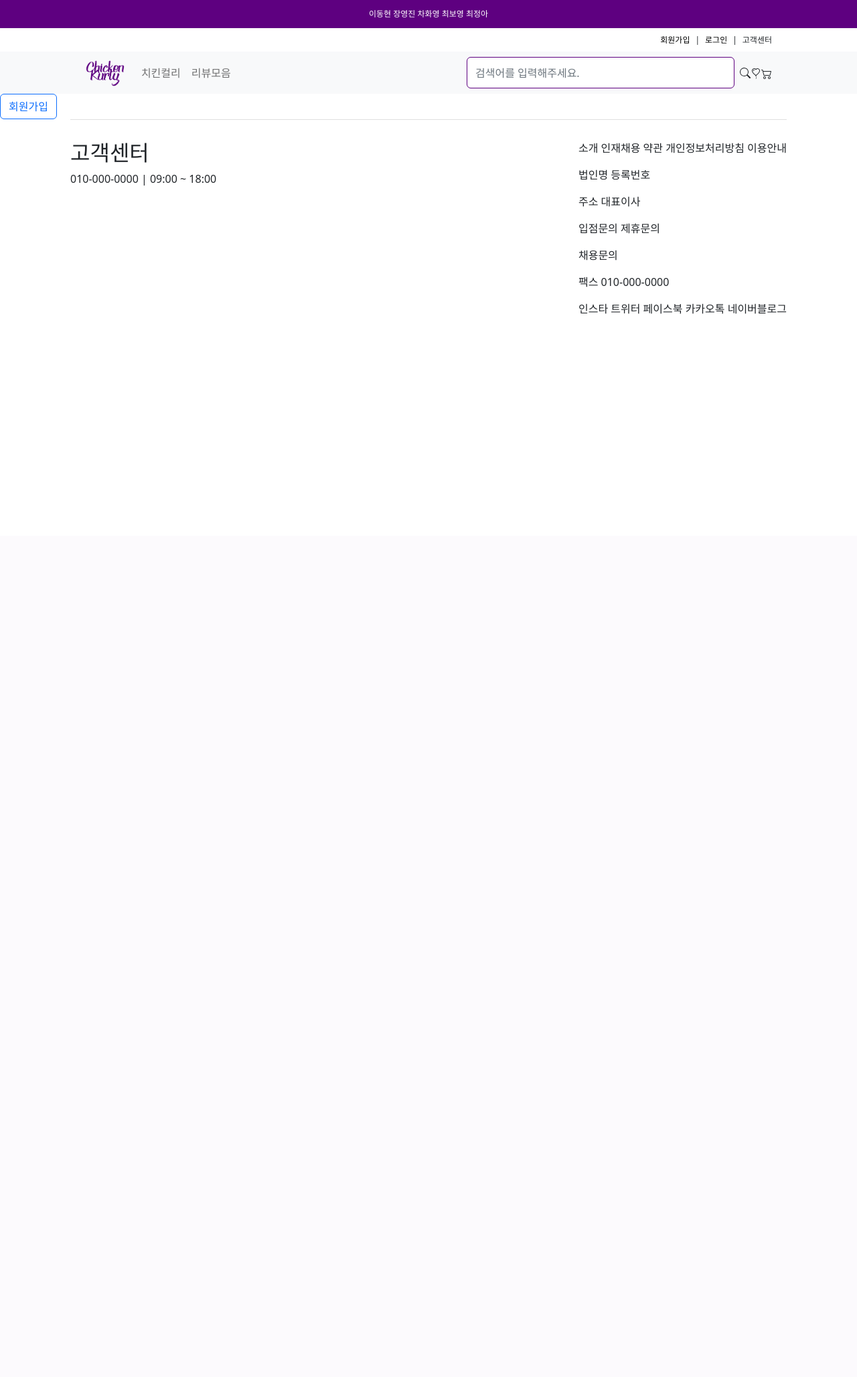
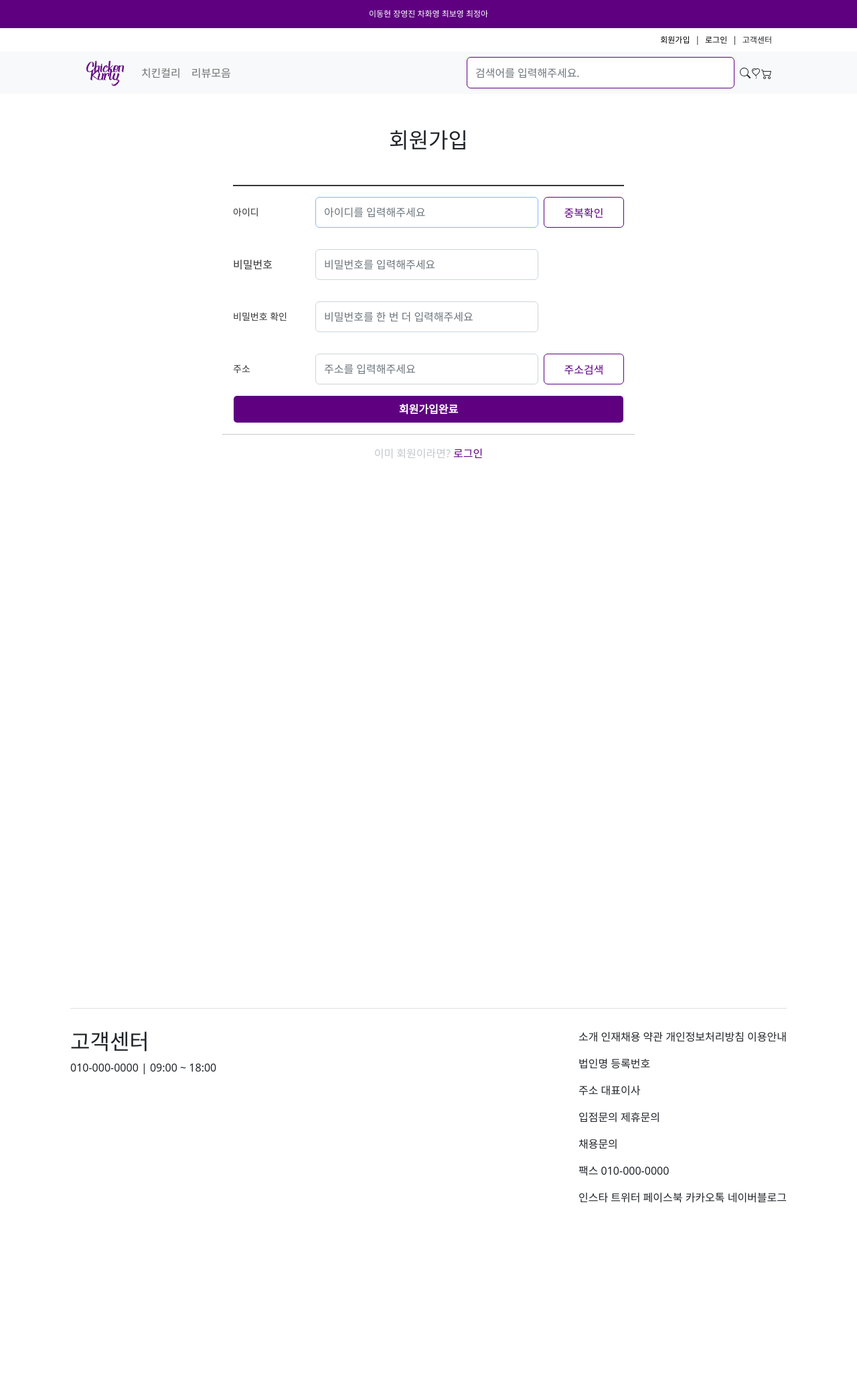
Before and after one commit to jincde/Chicken-Kurly, a Django app: template accounts/templates/accounts/signup.html in a window 1280 px wide. Shown: the top 2056 px of the page at 67% size. Before the commit the page ends 469 px from the top, so only its background shows below. Run offline with Django 3.2, Linux system fonts and the light colour scheme; the template is opened without the code that fills it, so the values that code supplies are empty; some libraries are stand-ins or nearby versions.

Commit message:
style : 회원가입 폼 디자인

```diff
--- a/accounts/templates/accounts/signup.html
+++ b/accounts/templates/accounts/signup.html
@@ -4,10 +4,67 @@
 {% bootstrap_javascript %}
 
 {% block content %}
-  <form action="" method="POST">
-    {% csrf_token %}
-    {% bootstrap_form forms %}
-    <input type="submit" class="btn btn-outline-primary" value="회원가입">
-  </form>
+<section class="container" style="width: 640px;height: 1315px; margin-top: 50px;">
+  <h2 class="d-flex justify-content-center my-5">회원가입</h2>
+  <div>
+    <form class="mx-3" action="{% url 'accounts:signup' %}"
+      style="border-top: 2px solid rgb(51, 51, 51); font-size:14px;" method="POST">
+      {% csrf_token %}
+      <div class="d-flex align-items-center">
+        <h6 class="my-3" style="width: 123px; color: rgb(51, 51, 51); font-size:14px;">아이디</h6>
+        <div class="my-3">
+          <input type="text" style="width: 333px; height: 46px;" name="username" maxlength="150" autofocus=""
+            class="signup-input form-control" placeholder="아이디를 입력해주세요" required="" id="id_username">
+        </div>
+        <div>
+          <input class="btn"
+            style="margin-left: 8px; width: 120px; height: 46px; border: 1px solid #5e0080; color: #5e0080;"
+            value="중복확인">
+        </div>
+      </div>
+      <div class="d-flex align-items-center">
+        <h6 class="my-3" style="width: 123px; color: rgb(51, 51, 51)">비밀번호</h6>
+        <div class="my-3">
+          <input type="password" style="width:333px; height: 46px; form" name=" password1" autocomplete="new-password"
+            class="signup-input form-control" placeholder="비밀번호를 입력해주세요" required="" id="id_password1">
+        </div>
+      </div>
+      <div class="d-flex align-items-center">
+        <h6 class="my-3" style="width:123px; color: rgb(51, 51, 51); font-size:14px;">비밀번호 확인</h6>
+        <div class="my-3">
+          <input type="password" style="width:333px; height: 46px;" name="password2" autocomplete="new-password"
+            class="signup-input form-control" placeholder="비밀번호를 한 번 더 입력해주세요" required="" id="id_password2">
+        </div>
+      </div>
+      <div class="d-flex align-items-center">
+        <h6 class="my-3" style="width:123px; color: rgb(51, 51, 51); font-size:14px;">주소</h6>
+        <div class="my-3">
+          <input type="text" style="width:333px; height: 46px;" name="" class="signup-input form-control"
+            placeholder="주소를 입력해주세요" required="">
+        </div>
+        <div>
+          <input class="btn"
+            style="width: 120px; height: 46px; border: 1px solid #5e0080; color: #5e0080; margin-left: 8px;"
+            value="주소검색">
+        </div>
+      </div>
+      <input type="submit" class="btn py-2 form-control fw-bold" style="background-color: #5e0080; color: white"
+        value="회원가입완료">
+    </form>
+  </div>
+  <hr>
+  <div class="d-flex justify-content-center">
+    <p style="color: rgba(194, 200, 204, 1)">이미 회원이라면? <a class="text-decoration-none" style="color:#5e0080"
+        href="{% url 'accounts:login' %}">로그인</a></p>
+  </div>
+</section>
 
 {% endblock content %}
+
+
+<input type="text" name="username" maxlength="150" autofocus="" class="form-control" placeholder="사용자 이름" required=""
+  id="id_username">
+<input type="password" name="password1" autocomplete="new-password" class="form-control" placeholder="비밀번호" required=""
+  id="id_password1">
+<input type="password" name="password2" autocomplete="new-password" class="form-control" placeholder="비밀번호 확인"
+  required="" id="id_password2">
--- a/static/css/style.css
+++ b/static/css/style.css
@@ -28,3 +28,7 @@
 .non_a:hover {
   color: #5e0080;
 }
+
+.signup-input:focus {
+  outline: 1px sollid #5e0080;
+}
--- a/templates/base.html
+++ b/templates/base.html
@@ -10,7 +10,8 @@
   <meta name="viewport" content="width=device-width, initial-scale=1.0">
 
   <!-- CSS only -->
-    <link href="https://cdn.jsdelivr.net/npm/bootstrap@5.2.2/dist/css/bootstrap.min.css" rel="stylesheet" integrity="sha384-Zenh87qX5JnK2Jl0vWa8Ck2rdkQ2Bzep5IDxbcnCeuOxjzrPF/et3URy9Bv1WTRi" crossorigin="anonymous">
+  <link href="https://cdn.jsdelivr.net/npm/bootstrap@5.2.2/dist/css/bootstrap.min.css" rel="stylesheet"
+    integrity="sha384-Zenh87qX5JnK2Jl0vWa8Ck2rdkQ2Bzep5IDxbcnCeuOxjzrPF/et3URy9Bv1WTRi" crossorigin="anonymous">
   <link rel="stylesheet" href="{% static 'css/style.css' %}?{% now 'U'%}">
 
   <!-- bootstrap icon -->
@@ -54,7 +55,7 @@
           </li>
         </ul>
         <form class="d-flex align-items-center" role="search">
-          <input class="form-control me-2" type="search" placeholder="검색어를 입력해주세요." aria-label="Search"
+          <input class="form-control search-input me-2" type="search" placeholder="검색어를 입력해주세요." aria-label="Search"
             style="width: 400px; height: 47px; color: #5e0080; border:1px solid #5e0080;">
         </form>
         <svg xmlns="http://www.w3.org/2000/svg" width="16" height="16" fill="currentColor" class="bi bi-search"
@@ -100,7 +101,9 @@
 
 
   <!-- JavaScript Bundle with Popper -->
-    <script src="https://cdn.jsdelivr.net/npm/bootstrap@5.2.2/dist/js/bootstrap.bundle.min.js" integrity="sha384-OERcA2EqjJCMA+/3y+gxIOqMEjwtxJY7qPCqsdltbNJuaOe923+mo//f6V8Qbsw3" crossorigin="anonymous"></script>
+  <script src="https://cdn.jsdelivr.net/npm/bootstrap@5.2.2/dist/js/bootstrap.bundle.min.js"
+    integrity="sha384-OERcA2EqjJCMA+/3y+gxIOqMEjwtxJY7qPCqsdltbNJuaOe923+mo//f6V8Qbsw3"
+    crossorigin="anonymous"></script>
 
   {% block script %}{% endblock %}
 </body>
```
Also changed, not shown: static/images/carousel1.jpg (added), static/images/carousel2.jpg (added), static/images/logo2.png (added). Lines whose indentation alone changed are shown as unchanged.
